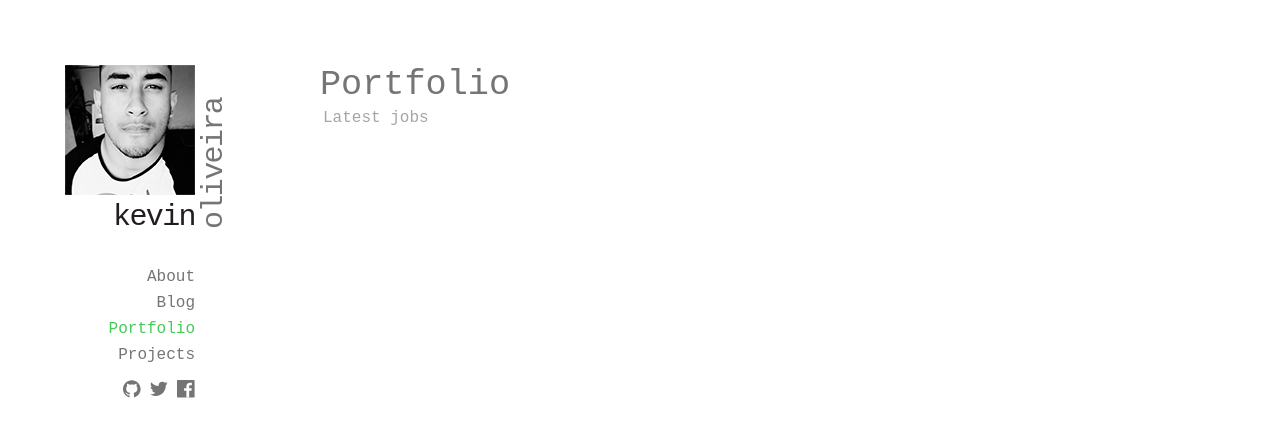
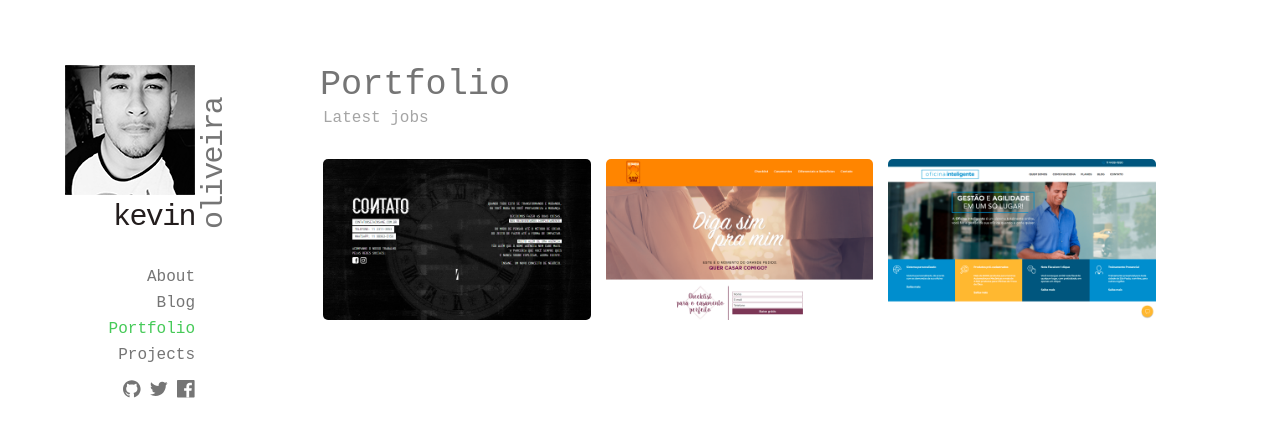
Before and after one commit to kvnol/kevinoliveira.com.br, a Jekyll site: the page built from portfolio/index.html, in a window 1280 px wide. Shown: the top 437 px of the page. Built offline with Jekyll 4.4.1, drawn with Linux system fonts in a browser that asks for light colours; some web fonts are replaced.

Commit message:
Add jobs on portfolio

```diff
--- a/portfolio/index.html
+++ b/portfolio/index.html
@@ -7,5 +7,16 @@ slug: portfolio
 
 <section class="portfolio-content">
   <ul class="portfolio-list">
+    <li class="portfolio-item">
+      <a href="http://sejainsane.com.br/" target="_blank"><img src="/assets/img/portfolio/portfolio-transinsane.png" alt="INSANE" class="portfolio-item_image"></a>
+    </li>
+
+    <li class="portfolio-item">
+      <a href="http://casamentos.estancia.com.br/" target="_blank"><img src="/assets/img/portfolio/portfolio-casamentos.png" alt="Casamentos" class="portfolio-item_image"></a>
+    </li>
+
+    <li class="portfolio-item">
+      <a href="http://www.oficinainteligente.com.br/" target="_blank"><img src="/assets/img/portfolio/portfolio-oficinainteligente.png" alt="Oficina Inteligente" class="portfolio-item_image"></a>
+    </li>
   </ul>
 </section>
```
Also changed, not shown: assets/img/portfolio/portfolio-oficinainteligente.png (added).
